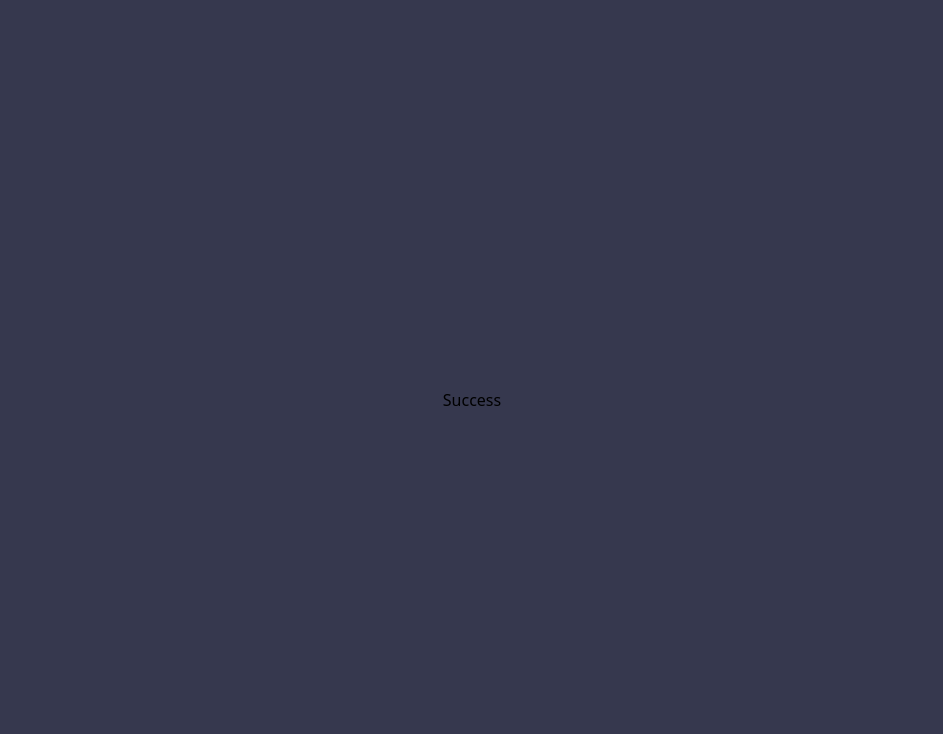
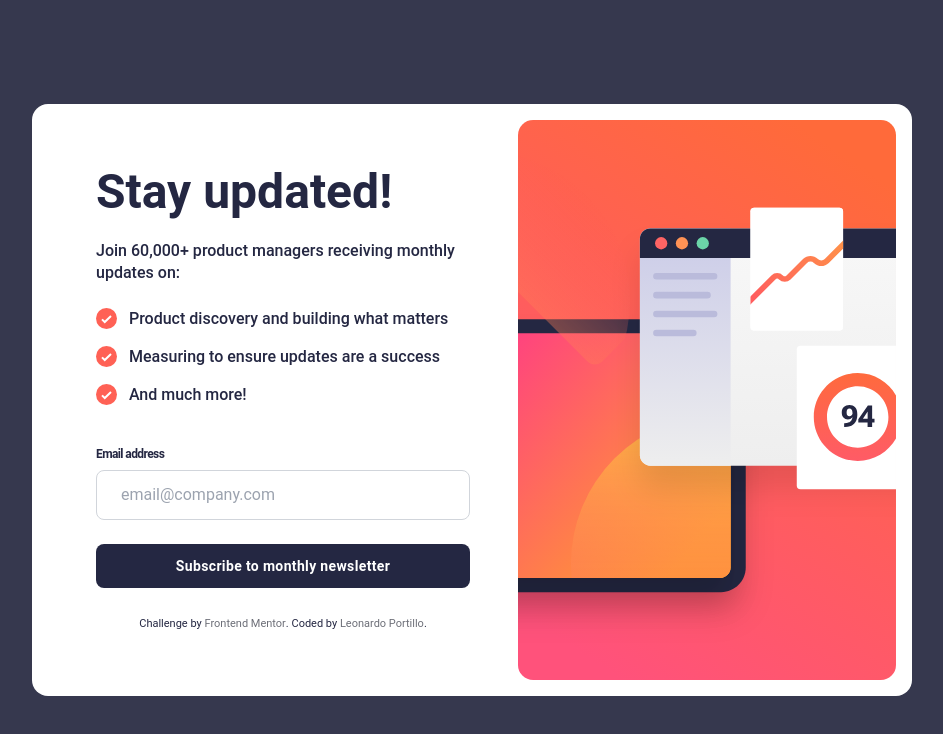
Before and after one commit to leeport511/newsletter-signUp, a React (Vite) app: page / in a window 1280 px wide. Shown: the top 734 px of the page, without its empty margins (168-1111 px from the left). Built offline with nearby package versions, Linux system fonts and the light colour scheme.

Commit message:
Finished logic in proyect

```diff
--- a/src/App.jsx
+++ b/src/App.jsx
@@ -1,3 +1,4 @@
+import { useState } from "react";
 import Main from "./pages/main";
 import Success from "./pages/success";
 
@@ -5,10 +6,39 @@ import Success from "./pages/success";
 
 
 function App() {
+
+    const [email, setEmail] = useState("");
+    const [isValid, setIsValid] = useState(null);
+
+    const handleInputChange = ({ target }) => {
+        setEmail(target.value);
+    };
+
+    const handleSubmit = (e) => {
+        e.preventDefault();
+
+        const emailValue = email;
+
+        if (emailValue === "" || !emailValue.includes("@") || !emailValue.includes(".com")) {
+            setIsValid(false);
+            console.log("Please enter a valid email");
+            return;
+        }
+
+        setIsValid(true);
+    };
+
+
+
+
     return (
-        <div className="flex h-screen flex-col justify-center items-center mx-auto xl:bg-charcoal-grey">
-            {/* <Main /> */}
-            <Success />
+        <div className="flex h-screen flex-col justify-center xl:items-center mx-auto xl:bg-charcoal-grey">
+            {
+                !isValid ?
+                <Main email={email} handleInputChange={handleInputChange} handleSubmit={handleSubmit} isValid={isValid}/>
+                : <Success isValid={isValid}/>
+            }
+
         </div>
     );
 }
--- /dev/null
+++ b/src/components/Button.jsx
@@ -0,0 +1,24 @@
+import React from "react";
+
+const Button = ({ children, handleSubmit, isValid }) => {
+
+    console.log(isValid);
+
+    const handleSuccess = () => {
+        return !isValid;
+    }
+
+
+    return (
+        <button
+            className="button-shadow ease-in-out w-[100%] delay-75 rounded-lg bg-dark-slate-grey px-6 py-3 text-center text-sm font-semibold tracking-wide text-white duration-500"
+            type="submit"
+            onClick={handleSubmit}
+            onSubmit={handleSuccess}
+        >
+            {children}
+        </button>
+    );
+};
+
+export default Button;
--- a/src/index.css
+++ b/src/index.css
@@ -14,3 +14,9 @@
     font-weight: bold;
 
 }
+
+
+.button-shadow:hover {
+    background: linear-gradient(117deg, rgba(255,102,102,1) 35%, rgba(255,101,44,1) 81%);
+    box-shadow: 0 4px 20px #FF6666;
+}
--- a/src/pages/Main.jsx
+++ b/src/pages/Main.jsx
@@ -1,8 +1,12 @@
-import React from "react";
+import React, { useState } from "react";
+import Button from "../components/button";
 
-const Main = () => (
+const Main = ({email, isValid, handleInputChange, handleSubmit}) => {
+
+
+    return (
         <>
-        <section className="flex flex-col xl:flex-row-reverse xl:justify-center xl:items-start xl:p-4 xl:w-[880px] items-center font-Roboto bg-white rounded-2xl">
+            <section className="flex flex-col items-center rounded-2xl bg-white font-Roboto xl:w-[880px] xl:flex-row-reverse xl:items-start xl:justify-center xl:p-4">
                 <div className="flex flex-col">
                     <img
                         src="../assets/images/illustration-sign-up-mobile.svg"
@@ -15,10 +19,13 @@ const Main = () => (
                         className="hidden xl:inline-block"
                     />
                 </div>
-            <div className="px-6 py-12 tracking-normal text-dark-slate-grey xl:w-[58%] xl:flex xl:flex-col xl:py-12 xl:px-12">
-                <h2 className="mb-6 text-4xl font-bold xl:text-5xl">Stay updated!</h2>
+                <div className="px-6 py-12 tracking-normal text-dark-slate-grey xl:flex xl:w-[58%] xl:flex-col xl:px-12 xl:py-12">
+                    <h2 className="mb-6 text-4xl font-bold xl:text-5xl">
+                        Stay updated!
+                    </h2>
                     <p className="mb-6 text-base font-medium leading-snug">
-                    Join 60,000+ product managers receiving monthly updates on:
+                        Join 60,000+ product managers receiving monthly updates
+                        on:
                     </p>
                     <div className="mb-10 xl:mb-6">
                         <div className="mb-4 flex items-start gap-x-3 text-base font-medium leading-snug">
@@ -46,37 +53,50 @@ const Main = () => (
                     <form className="flex flex-col">
                         <label
                             htmlFor="email"
-                        className="mb-2 text-xs font-bold tracking-tighter text-dark-slate-grey"
+                            className="relative mb-2 text-xs font-bold tracking-tighter text-dark-slate-grey"
                         >
                             Email address
+                            {(isValid === false) ? (
+                                <p className="absolute right-0 top-0 text-tomato">
+                                    Valid email required
+                                </p>
+                            ) : null}
                         </label>
+
                         <input
                             type="email"
                             name="email"
                             id="email"
+                            value={email}
+                            onChange={handleInputChange}
                             placeholder="email@company.com"
                             autoComplete="off"
-                        className="mb-6 rounded-lg border border-gray-300 px-6 py-3 focus:border-none"
+                            className={`mb-6 rounded-lg border border-gray-300 px-6 py-3 focus:outline ${
+                                (isValid === false)
+                                    ? "bg-tomato-transparent outline-tomato"
+                                    : null
+                            }`}
                         />
-                    <button
-                        type="submit"
-                        className="rounded-lg bg-dark-slate-grey px-6 py-3 text-sm font-semibold tracking-wide text-white"
-                    >
+                        <Button handleSubmit={handleSubmit}>
                             Subscribe to monthly newsletter
-                    </button>
+                        </Button>
                     </form>
-                <div className="text-center font-Roboto text-[11px] bg-white flex justify-center items-end mt-2">
+                    <div className="mt-7 flex items-end justify-center bg-white text-center font-Roboto text-[11px]">
                         Challenge by{" "}
                         <a
                             href="https://www.frontendmentor.io?ref=challenge"
                             target="_blank"
                             className="text-[#6D6F78]"
                         >
-                        Frontend Mentor
+                            &nbsp;Frontend Mentor
                         </a>
-                    . Coded by{" "}
-                    <a href="#" className="text-[#6D6F78]">
-                        Leonardo Portillo
+                        . Coded by {"  "}
+                        <a
+                            href="https://www.linkedin.com/in/leonardo-portillo-8b94b615b/"
+                            target="_blank"
+                            className="text-[#6D6F78]"
+                        >
+                            &nbsp;Leonardo Portillo
                         </a>
                         .
                     </div>
@@ -84,5 +104,6 @@ const Main = () => (
             </section>
         </>
     );
+};
 
 export default Main;
--- a/src/pages/Success.jsx
+++ b/src/pages/Success.jsx
@@ -1,9 +1,30 @@
-import React from 'react'
+import React from "react";
+import Button from "../components/button";
 
-const Success = () => {
-  return (
-    <div>Success</div>
-  )
-}
+const Success = ({ isValid}) => {
+    return (
+        <section className="font-Roboto px-5 py-10 h-screen flex flex-col justify-between w-[375px] m-auto xl:bg-white xl:rounded-3xl xl:w-[390px] xl:p-10 xl:h-auto">
+            <div className="mt-32 xl:mt-0">
+                <img
+                    src="../assets/images/icon-success.svg"
+                    alt="icon success"
+                    className='xl:w-[50px]'
+                />
+                <div className="text-dark-slate-grey mt-10 xl:mt-8">
+                  <h3 className="text-[42px] leading-none tracking-tight font-bold xl:text-[40px]">Thanks for subscribing!</h3>
+                  <p className="mt-5 leading-normal tracking-tight xl:text-sm">
+                      A confirmation email has been sent to {" "}
+                      <b>ash@loremcompany.com</b>. Please open it and click the
+                      button inside to confirm your subscription.
+                  </p>
 
-export default Success
+                </div>
+            </div>
+            <div className="xl:mt-8">
+                <Button isValid={isValid}>Dismiss message</Button>
+            </div>
+        </section>
+    );
+};
+
+export default Success;
--- a/tailwind.config.js
+++ b/tailwind.config.js
@@ -6,6 +6,7 @@ export default {
             colors: {
                 // Primary
                 "tomato": "hsl(4, 100%, 67%)",
+                'tomato-transparent': "#ff666625",
 
                 // Neutral
                 "dark-slate-grey": "hsl(234, 29%, 20%)",
```
Lines whose indentation alone changed are shown as unchanged.
